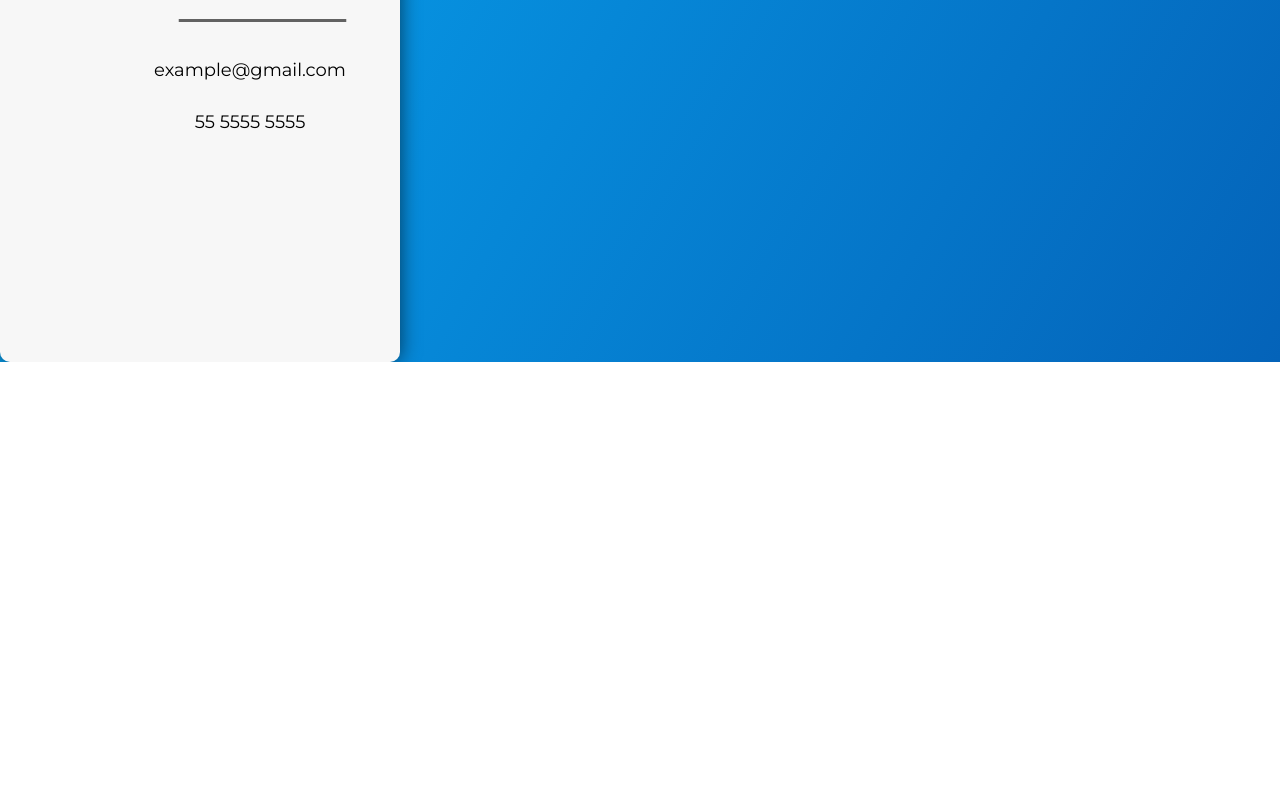
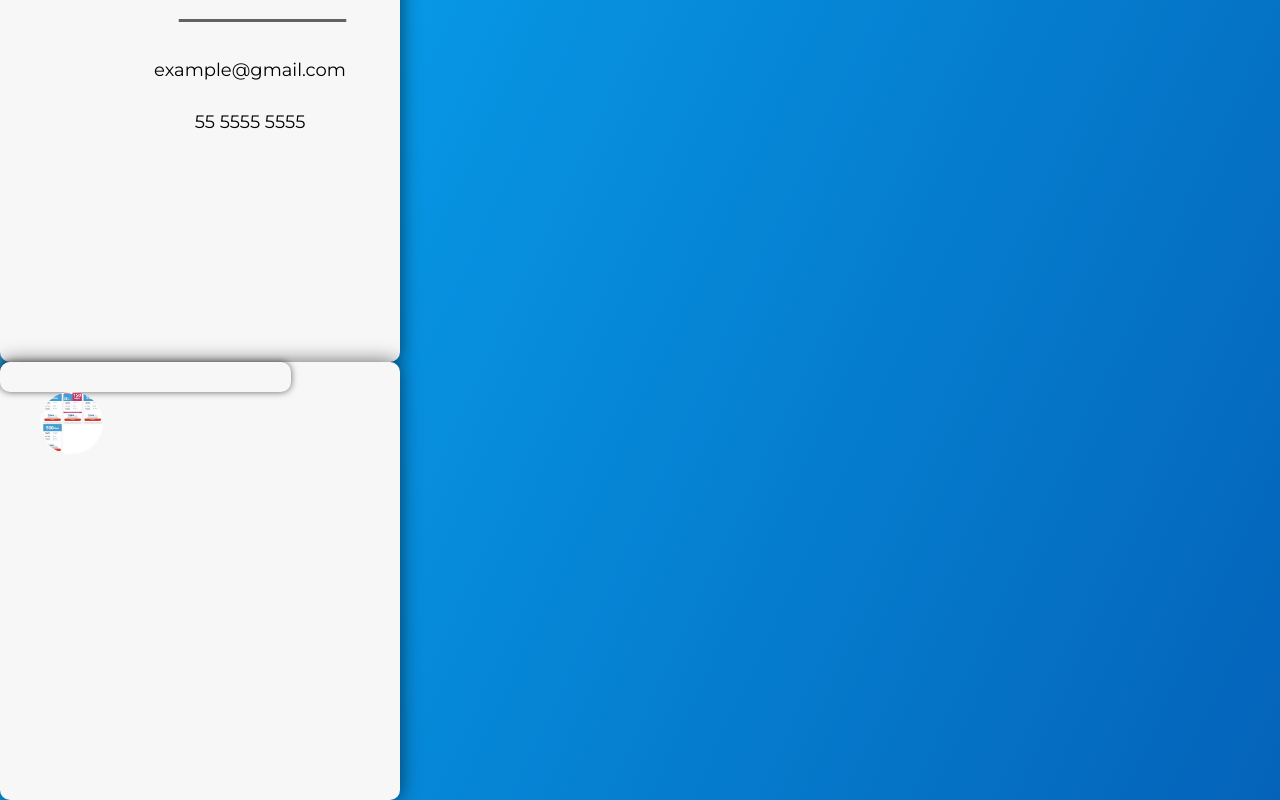
Before and after one commit to AmazonConnect-TECCEM-502/amazonconnect-frontend, a React (Create React App) app: page / in a window 1280 px wide. Shown: the part 1958-2758 px from the top of the page. Before the commit the page ends 2320 px from the top, so only its background shows below. Built offline with nearby package versions, Linux system fonts and the light colour scheme.

Commit message:
Adición de datos dummy a app

```diff
--- a/src/App.js
+++ b/src/App.js
@@ -23,6 +23,10 @@ function App() {
                                     lname = "Doe"
                                     email = "example@gmail.com"
                                     phone = "55 5555 5555" />}/>
+      <Card component = {<ProductCard image = "ejemploTelmex"
+                                      name = "Internet Paquete"
+                                      price = "56"
+                                      desc = "bla bla"  />}/>
     </div>
   );
 }
--- a/src/components/SalesCard/ProductImage.js
+++ b/src/components/SalesCard/ProductImage.js
@@ -4,9 +4,7 @@ Description: Component for product image included in product card
 */
 
 const ProductImage = (props) => {
-    return (
-        <img src = {require(`../../images/sales/${props.image}.jpg`)} alt = "Product" />
-    );
+    return <img src = {require(`../../images/sales/${props.image}.jpg`)} alt = "Product" />;
 };
 
 export default ProductImage;
--- a/src/components/SalesCard/ProductName.js
+++ b/src/components/SalesCard/ProductName.js
@@ -8,6 +8,6 @@ const ProductName = (props) => {
         <div className="product-name">
             <p>{props.name}</p>
         </div>
-    )
+    );
 };
 export default ProductName;
```
Also changed, not shown: src/components/SalesCard/GeneralProductOverviewCard.js (added, +18 -0 lines), src/components/SalesCard/ProductCard.js (+5 -6 lines).
